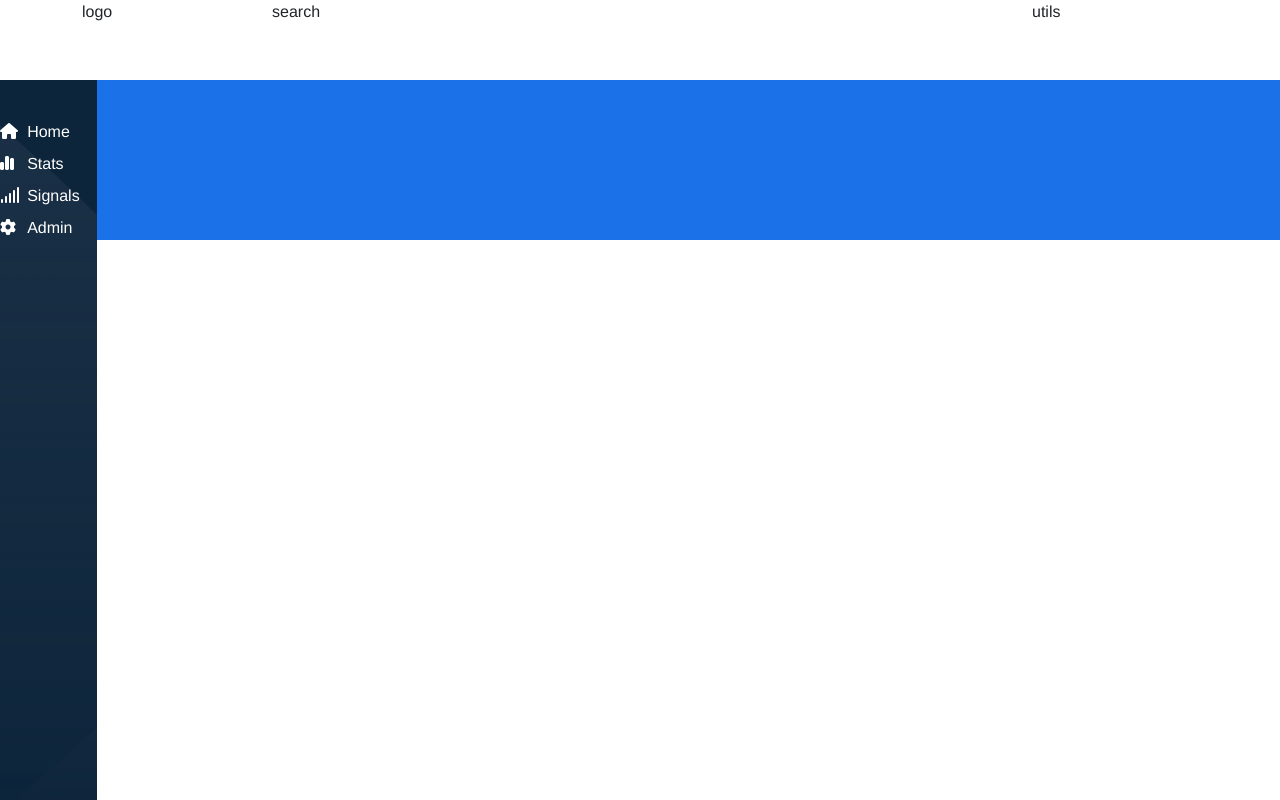
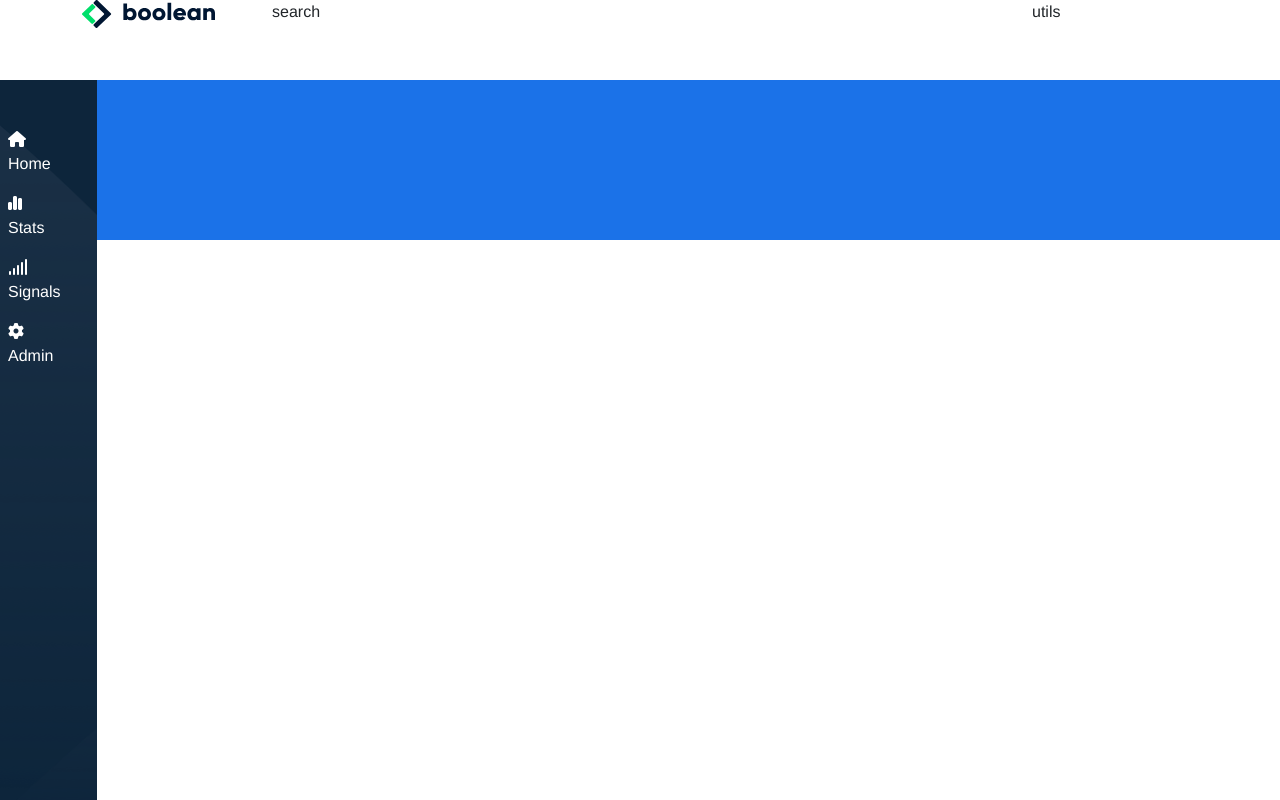
Before and after one commit to francistooth/html-css-bootstrap-dashboard, a plain HTML site: page index.html in a window 1280 px wide. Drawn offline with nearby package versions, Linux system fonts and the light colour scheme.

Commit message:
structure push 3

```diff
--- a/index.html
+++ b/index.html
@@ -17,12 +17,11 @@
     </head>
     <body>
         <header>
-            <div class="container">
-                <div class="row">
+            <div class="container h-100">
+                <div class="row h-100">
                     <div class="col-2">
                         <!-- <img src="img/mobile-logo.png" alt="boolean logo"> -->
-
-                        logo
+                        <img src="img/logo.svg" alt="boolean logo" class="mx-auto">
                     </div>
                     <div class="col-8">
                         search
@@ -37,7 +36,7 @@
         <main id="box" class="row">
             <section class="left-nav col-1 g-0">
                 <div class="container padding-top-120 d-flex flex-column">
-                    <div class="row pb-2">
+                    <div class="row p-2">
                         <a href="#" class="col-3 color-white nodeco">
                             <i class="fa-solid fa-house"></i>
                         </a>
@@ -47,7 +46,7 @@
                         </a>
                     </div>
 
-                    <div class="row pb-2">
+                    <div class="row p-2">
                         <a href="#" class="col-3 color-white nodeco">
                             <i class="fa-solid fa-chart-simple"></i>
                         </a>
@@ -57,7 +56,7 @@
                         </a>
                     </div>
 
-                    <div class="row pb-2">
+                    <div class="row p-2">
                         <a href="#" class="col-3 color-white nodeco">
                             <i class="fa-solid fa-signal"></i>
                         </a>
@@ -67,7 +66,7 @@
                         </a>
                     </div>
 
-                    <div class="row justify-self-end">
+                    <div class="row p-2">
                         <a href="#" class="col-3 color-white nodeco">
                             <i class="fa-solid fa-gear"></i>
                         </a>
```
